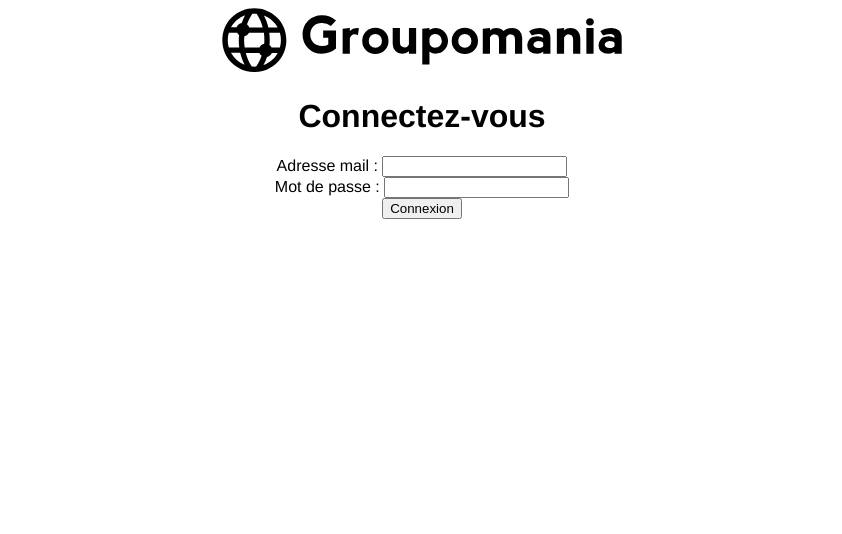
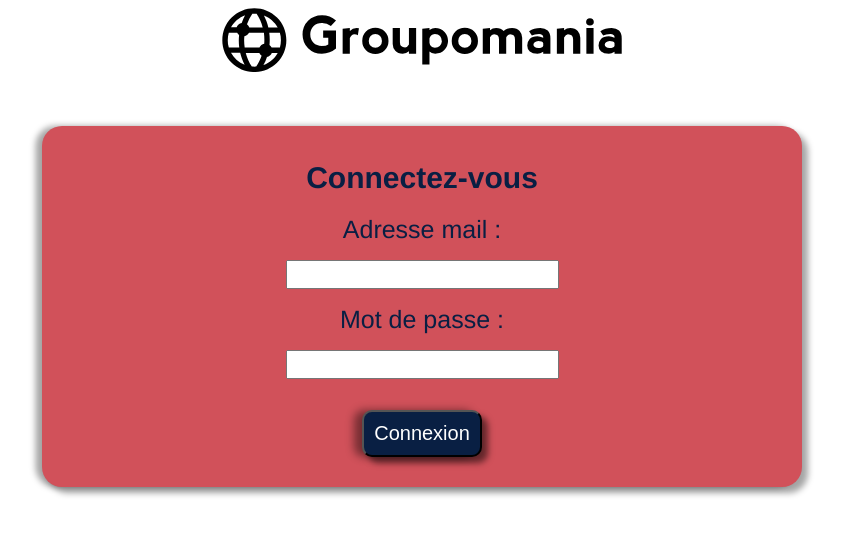
Before and after one commit to CloeBlanchard/CloeBlanchard_7_09072021, a Vue app in the folder frontend/groupomania/: page /login in a window 1280 px wide. Shown: the top 534 px of the page, without its empty margins (186-1028 px from the left). Built offline with nearby package versions, Linux system fonts and the light colour scheme.

Commit message:
mise en place du css

```diff
--- a/frontend/groupomania/src/components/Login.vue
+++ b/frontend/groupomania/src/components/Login.vue
@@ -1,18 +1,18 @@
 <template>
   <div class="Login">
     <img id="logo" alt="Vue logo" src="../assets/logo.svg">
-    <h1>Connectez-vous</h1>
-    <form @submit.prevent="connection()">
+    <form class="formulaire" @submit.prevent="connection()">
+      <h1 class="accueil">Connectez-vous</h1>
         <div id="formulaire_mail">
-            <label>Adresse mail : </label>
-            <input type="text" name="mail" id="mail_connexion" class="formulaire_input" required>
+            <label class="mail">Adresse mail : </label>
+            <p><input type="text" name="mail" id="mail_connexion" class="formulaire_input" required></p>
         </div>
 
         <div id="formulaire_adresse">
-            <label>Mot de passe : </label>
-            <input type="text" name="adresse" id="mdp_connexion" class="formulaire_input" required>
+            <label class="password">Mot de passe : </label>
+            <p><input type="text" name="adresse" id="mdp_connexion" class="formulaire_input" required></p>
         </div>
-        <button id="envoyer_formulaire" type="submit" name="envoyer_formulaire">Connexion</button>
+        <button class="btn-connecte" type="submit" name="envoyer_formulaire">Connexion</button>
     </form>
   </div>
 </template>
@@ -61,4 +61,63 @@
 
 <!-- Add "scoped" attribute to limit CSS to this component only -->
 <style scoped>
+.accueil {
+  font-size: 30px;
+}
+.formulaire {
+  margin-top: 50px;
+  background-color: #d1515a;
+  padding: 15px;
+  border-radius: 20px;
+  padding-bottom: 30px;
+  box-shadow: 6px 6px 6px rgba(0, 0, 0, 0.356), -0.4em 0 0.4em rgba(0, 0, 0, 0.356);
+}
+.formulaire_input {
+  font-size: 20px;
+}
+.mail, .password {
+  font-size: 25px;
+  color: #091f43;
+}
+.formulaire_mail, .formulaire_adresse {
+  margin-top: 20px;
+}
+.btn-connecte {
+  margin-top: 15px;
+  color: white;
+  padding: 10px;
+  font-size: 20px;
+}
+.btn-connecte:hover {
+  font-size: 22px;
+}
+@media screen and (min-width: 614px) {
+  .accueil {
+    margin-bottom: 20px;
+  }
+}
+@media screen and (min-width: 768px) {
+  .formulaire {
+    margin-left: 50px;
+    margin-right: 50px;
+  }
+}
+@media screen and (min-width: 868px) {
+  .formulaire {
+    margin-left: 150px;
+    margin-right: 150px;
+  }
+}
+@media screen and (min-width: 920px) {
+  .formulaire {
+    margin-left: 180px;
+    margin-right: 180px;
+  }
+}
+@media screen and (min-width: 1080px) {
+  .formulaire {
+    margin-left: 220px;
+    margin-right: 220px;
+  }
+}
 </style>
```
